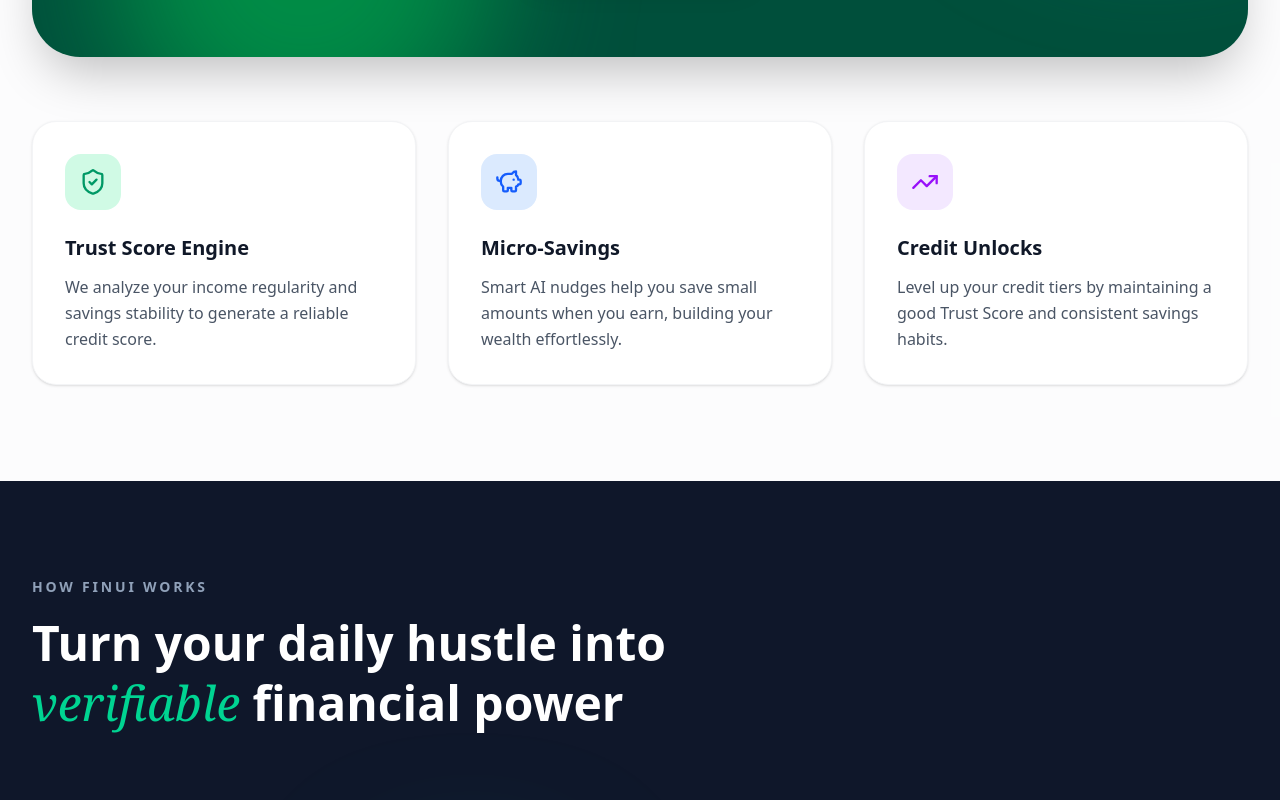
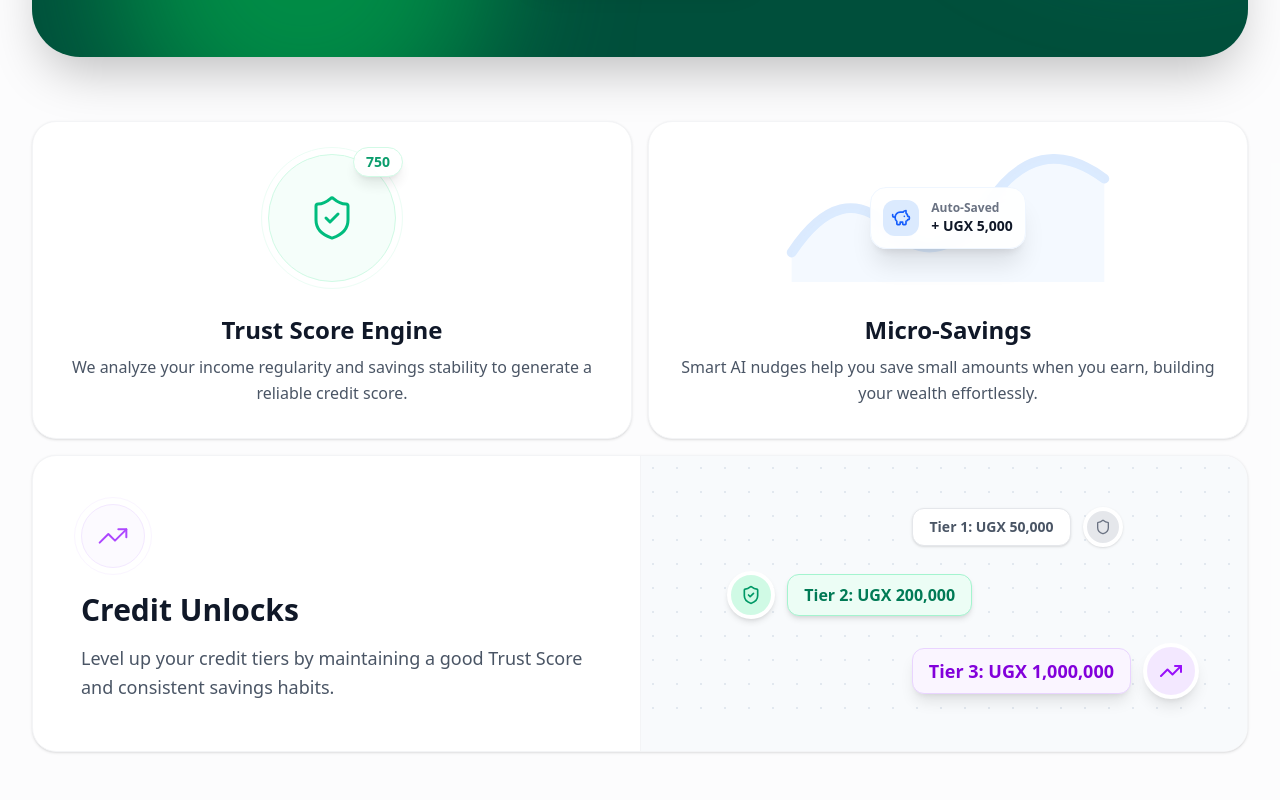
Before and after one commit to Shakiran-Nannyombi/finui, a React (Vite) app: page / in a window 1280 px wide. Shown: the part 600-1400 px from the top of the page. Built offline with nearby package versions, Linux system fonts and the light colour scheme.

Commit message:
feat: Add Trust Score and Community features
Introduces new visual components and icons for the Trust Score engine and a new Community section. This enhances the application's presentation of its core features.

```diff
--- a/src/App.tsx
+++ b/src/App.tsx
@@ -1,5 +1,5 @@
 import React, { useState, useEffect } from 'react';
-import { Home, PiggyBank, User as UserIcon, TrendingUp, ArrowRight, ShieldCheck, AlertCircle, LayoutDashboard, Wallet, Info, Download } from 'lucide-react';
+import { Home, PiggyBank, User as UserIcon, TrendingUp, ArrowRight, ShieldCheck, AlertCircle, LayoutDashboard, Wallet, Info, Download, Shield, Users } from 'lucide-react';
 import { PieChart, Pie, Cell, ResponsiveContainer, Tooltip as RechartsTooltip } from 'recharts';
 import { clsx, type ClassValue } from 'clsx';
 import { twMerge } from 'tailwind-merge';
@@ -88,29 +88,93 @@ function LandingPage({ onGetStarted }: { onGetStarted: () => void }) {
           </div>
         </div>
 
-        {/* Features */}
-        <div className="grid grid-cols-1 md:grid-cols-3 gap-8">
-          <div className="bg-white p-8 rounded-3xl shadow-sm border border-gray-100 hover:border-emerald-200 transition-colors">
-            <div className="bg-emerald-100 w-14 h-14 rounded-2xl flex items-center justify-center text-emerald-600 mb-6">
-              <ShieldCheck size={28} />
+        {/* Features - Bento Grid */}
+        <div className="grid grid-cols-1 md:grid-cols-6 gap-4">
+
+          {/* Trust Score Engine */}
+          <div className="md:col-span-3 bg-white rounded-3xl overflow-hidden shadow-sm border border-gray-100 relative group">
+            <div className="p-8 pb-0">
+              <div className="relative mx-auto flex aspect-square size-32 rounded-full border border-emerald-100 before:absolute before:-inset-2 before:rounded-full before:border before:border-emerald-50 bg-emerald-50/50 items-center justify-center">
+                <ShieldCheck className="size-12 text-emerald-500" strokeWidth={1.5} />
+                <div className="absolute -right-2 -top-2 bg-white shadow-lg rounded-full px-3 py-1 text-sm font-bold text-emerald-600 border border-emerald-100 animate-pulse">
+                  750
+                </div>
+              </div>
+              <div className="relative z-10 mt-8 space-y-2 text-center pb-8">
+                <h3 className="text-2xl font-bold text-gray-900 transition group-hover:text-emerald-600">Trust Score Engine</h3>
+                <p className="text-gray-600 leading-relaxed">We analyze your income regularity and savings stability to generate a reliable credit score.</p>
+              </div>
             </div>
-            <h3 className="text-xl font-bold text-gray-900 mb-3">Trust Score Engine</h3>
-            <p className="text-gray-600 leading-relaxed">We analyze your income regularity and savings stability to generate a reliable credit score.</p>
           </div>
-          <div className="bg-white p-8 rounded-3xl shadow-sm border border-gray-100 hover:border-emerald-200 transition-colors">
-            <div className="bg-blue-100 w-14 h-14 rounded-2xl flex items-center justify-center text-blue-600 mb-6">
-              <PiggyBank size={28} />
+
+          {/* Micro-Savings */}
+          <div className="md:col-span-3 bg-white rounded-3xl overflow-hidden shadow-sm border border-gray-100 relative group">
+            <div className="p-8 pb-0">
+              <div className="relative flex h-32 w-full items-center justify-center">
+                <svg className="absolute inset-0 h-full w-full text-blue-100" viewBox="0 0 254 104" fill="none">
+                  <path d="M0 80 Q 40 20 80 60 T 160 40 T 254 20" stroke="currentColor" strokeWidth="8" strokeLinecap="round" />
+                  <path d="M0 80 Q 40 20 80 60 T 160 40 T 254 20 L 254 104 L 0 104 Z" fill="currentColor" opacity="0.3" />
+                </svg>
+                <div className="absolute inset-0 flex items-center justify-center">
+                  <div className="bg-white/90 backdrop-blur-sm shadow-xl rounded-2xl p-3 flex items-center gap-3 border border-blue-50 transform transition-transform group-hover:scale-110">
+                    <div className="bg-blue-100 p-2 rounded-xl text-blue-600">
+                      <PiggyBank size={20} />
+                    </div>
+                    <div>
+                      <p className="text-xs text-gray-500 font-bold">Auto-Saved</p>
+                      <p className="text-sm font-black text-gray-900">+ UGX 5,000</p>
+                    </div>
+                  </div>
+                </div>
+              </div>
+              <div className="relative z-10 mt-8 space-y-2 text-center pb-8">
+                <h3 className="text-2xl font-bold text-gray-900 transition group-hover:text-blue-600">Micro-Savings</h3>
+                <p className="text-gray-600 leading-relaxed">Smart AI nudges help you save small amounts when you earn, building your wealth effortlessly.</p>
+              </div>
             </div>
-            <h3 className="text-xl font-bold text-gray-900 mb-3">Micro-Savings</h3>
-            <p className="text-gray-600 leading-relaxed">Smart AI nudges help you save small amounts when you earn, building your wealth effortlessly.</p>
           </div>
-          <div className="bg-white p-8 rounded-3xl shadow-sm border border-gray-100 hover:border-emerald-200 transition-colors">
-            <div className="bg-purple-100 w-14 h-14 rounded-2xl flex items-center justify-center text-purple-600 mb-6">
-              <TrendingUp size={28} />
+
+          {/* Credit Unlocks */}
+          <div className="md:col-span-6 bg-white rounded-3xl overflow-hidden shadow-sm border border-gray-100 relative group">
+            <div className="grid md:grid-cols-2 h-full">
+              <div className="p-8 md:p-12 flex flex-col justify-center space-y-6">
+                <div className="relative flex aspect-square size-16 rounded-full border border-purple-100 before:absolute before:-inset-2 before:rounded-full before:border before:border-purple-50 bg-purple-50/50 items-center justify-center">
+                  <TrendingUp className="size-8 text-purple-500" strokeWidth={1.5} />
+                </div>
+                <div className="space-y-4">
+                  <h3 className="text-3xl font-bold text-gray-900 transition group-hover:text-purple-600">Credit Unlocks</h3>
+                  <p className="text-gray-600 leading-relaxed text-lg">Level up your credit tiers by maintaining a good Trust Score and consistent savings habits.</p>
+                </div>
+              </div>
+
+              <div className="relative bg-slate-50 border-t md:border-t-0 md:border-l border-gray-100 p-8 md:p-12 flex flex-col justify-center space-y-6 overflow-hidden">
+                {/* Decorative background grid */}
+                <div className="absolute inset-0" style={{ backgroundImage: 'radial-gradient(#cbd5e1 1px, transparent 1px)', backgroundSize: '24px 24px', opacity: 0.5 }}></div>
+
+                <div className="relative z-10 flex w-[85%] items-center justify-end gap-3 self-start transform transition-transform group-hover:translate-x-2">
+                  <span className="block h-fit rounded-xl border border-gray-200 bg-white px-4 py-2 text-sm font-bold shadow-sm text-gray-600">Tier 1: UGX 50,000</span>
+                  <div className="size-10 rounded-full bg-gray-200 border-4 border-white shadow-sm flex items-center justify-center text-gray-500 shrink-0">
+                    <Shield size={16} />
+                  </div>
+                </div>
+
+                <div className="relative z-10 flex w-[85%] items-center gap-3 self-center transform transition-transform group-hover:-translate-x-2">
+                  <div className="size-12 rounded-full bg-emerald-100 border-4 border-white shadow-md flex items-center justify-center text-emerald-600 shrink-0">
+                    <ShieldCheck size={20} />
+                  </div>
+                  <span className="block h-fit rounded-xl border border-emerald-200 bg-emerald-50 px-4 py-2 text-base font-bold shadow-md text-emerald-700">Tier 2: UGX 200,000</span>
+                </div>
+
+                <div className="relative z-10 flex w-[85%] items-center justify-end gap-3 self-end transform transition-transform group-hover:translate-x-2">
+                  <span className="block h-fit rounded-xl border border-purple-200 bg-purple-50 px-4 py-2 text-lg font-black shadow-lg text-purple-700">Tier 3: UGX 1,000,000</span>
+                  <div className="size-14 rounded-full bg-purple-100 border-4 border-white shadow-lg flex items-center justify-center text-purple-600 shrink-0">
+                    <TrendingUp size={24} />
+                  </div>
+                </div>
+              </div>
             </div>
-            <h3 className="text-xl font-bold text-gray-900 mb-3">Credit Unlocks</h3>
-            <p className="text-gray-600 leading-relaxed">Level up your credit tiers by maintaining a good Trust Score and consistent savings habits.</p>
           </div>
+
         </div>
       </div>
 
```
